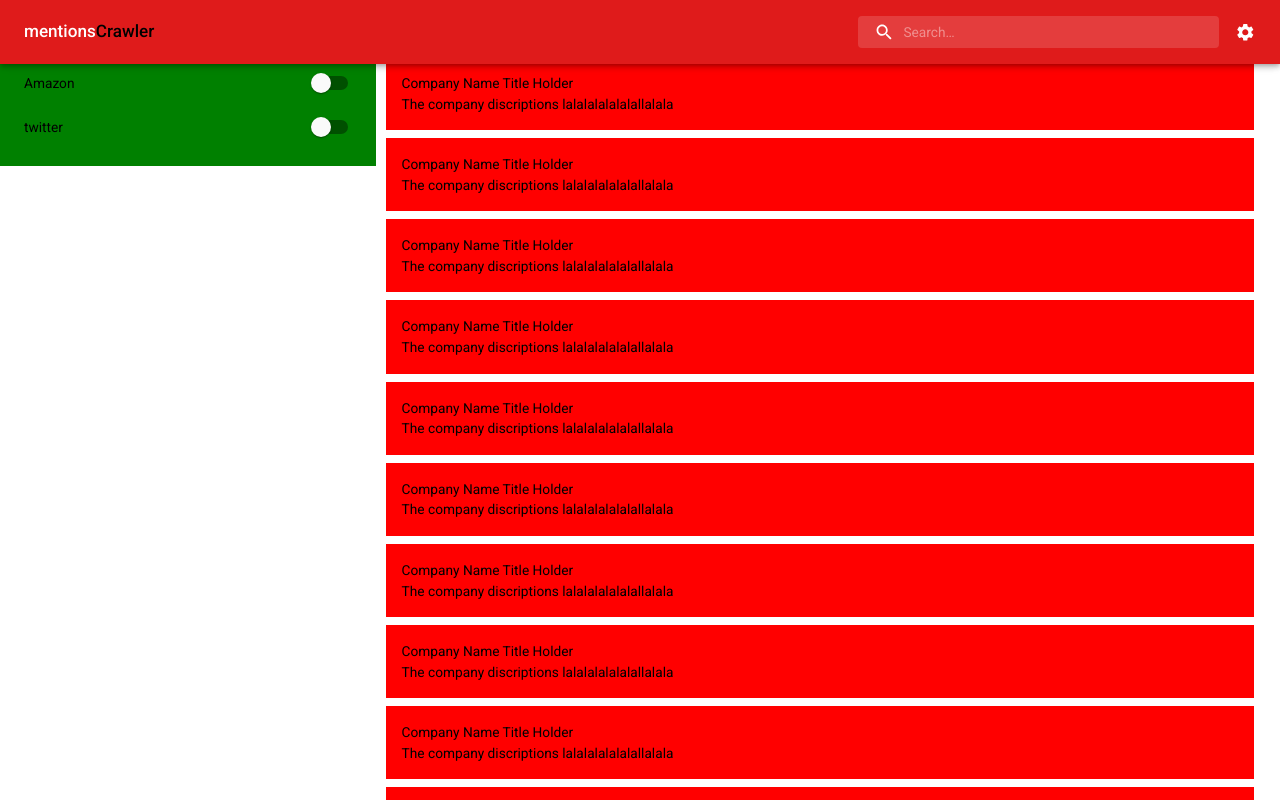
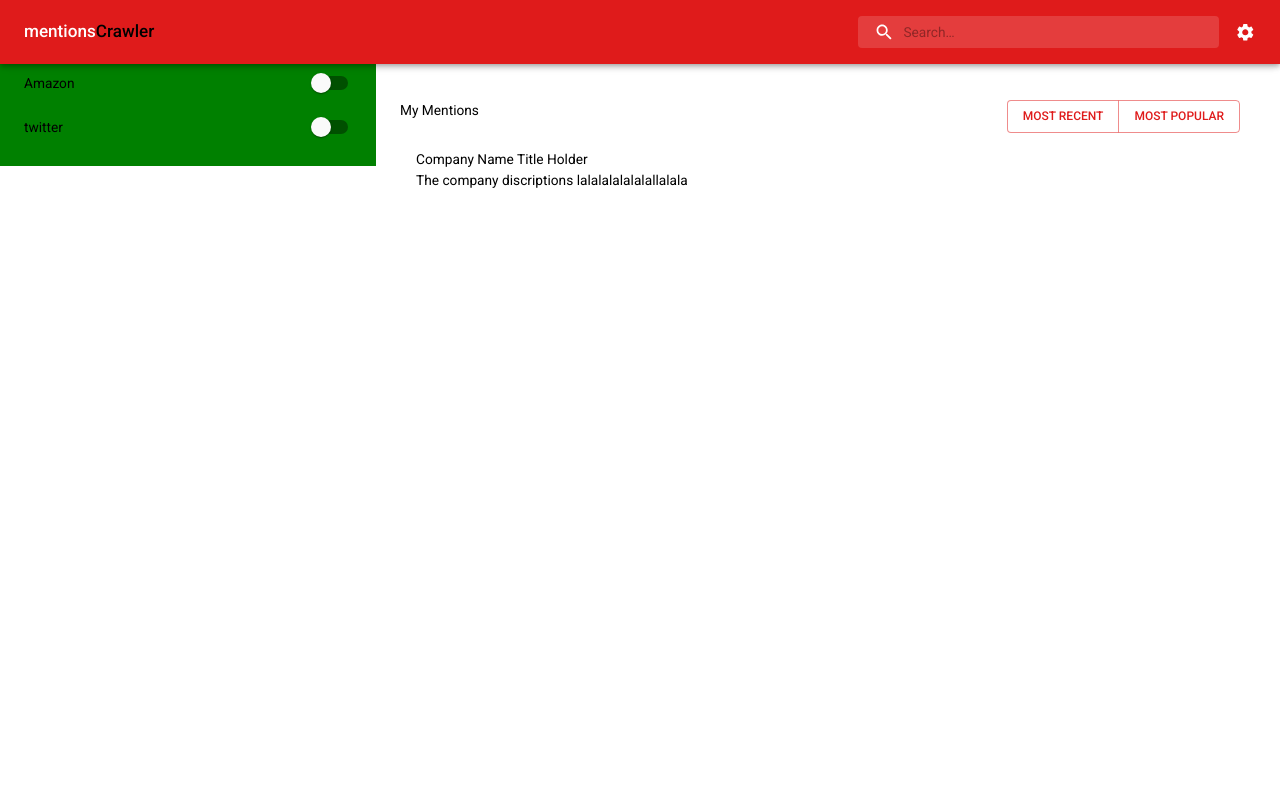
Before and after one commit to hatchways/team-banh-mi, a React (Create React App) app in the folder client/: page / in a window 1280 px wide. Shown: the top 800 px of the page. Built offline with nearby package versions, Linux system fonts and the light colour scheme.

Commit message:
movedCSSintoMakeStyle

```diff
--- a/client/src/pages/Dashboard.css
+++ /dev/null
@@ -1,39 +0,0 @@
-
-.screenContainer{
-    width:100%;
-    height: 90vh;
-    display: flex;
-
-}
-
-.mainScreen{
-
-    width:100%;
-    height: 90vh;
-    background-color:white;
-    flex-grow:1;
-}
-
-.content{
-    margin-left: 2vw;
-    margin-right: 2vw;
-    margin-top: 2vh;
-
-}
-.mainHeader{
-    display: flex;
-    justify-content: space-between;
-}
-.card{
-    background-color:red;
-    margin-top: 1vh;
-    margin-bottom: 1vh;
-}
-.navBar{
-    position: fixed;
-    top:0;
-}
-.sideBar{
-     position: fixed;
-    top:0;
-}
--- a/client/src/pages/Dashboard.js
+++ b/client/src/pages/Dashboard.js
@@ -4,36 +4,70 @@
 import Button from '@material-ui/core/Button';
 import ButtonGroup from '@material-ui/core/ButtonGroup';
 // CSS
-import './Dashboard.css'
-import { CardContent, Typography } from "@material-ui/core";
+
+import { CardContent, Typography} from "@material-ui/core";
+import { makeStyles} from '@material-ui/core/styles';
+
+const useStyles = makeStyles((theme) => ({
+   root: {
+     position: 'relative'
+  },
+  screenContainer: {
+     width: '100%',
+    height: '90vh',
+    display: 'flex',
+  },
+
+  mainScreen:{
+
+    width:'100%',
+    height: '90vh',
+    backgroundColor:'white',
+    flex: '1',
+  },
+  content: {
+    marginLeft: '40px',
+    marginRight: '40px',
+    marginTop: '100px',
+  },
+  mainHeader: {
+    display: 'flex',
+    justifyContent: 'space-between',
+  },
+  card:{
+    backgroundColor:'red',
+    marginTop: '1vh',
+    marginBottom: '1vh',
+
+  },
+  navBar:{
+    position: 'fixed',
+    top:'0',
+  },
+  sideBar:{
+    position: 'fixed',
+    top:'0',
+  }
+
+}));
 function DashBoard(){
+  const classes = useStyles();
   return (
-    <div>
-      <Navbar className="navBar"/>
-      <div className = "screenContainer">
-        <Sidebar className ="sideBar"/>
-        <div className = "mainScreen">
-            <div className = "content">
-              <div className = "mainHeader">
-              <Typography style={{backgroundColor:'white'}}>My Mentions</Typography>
+    <div  className={classes.root}>
+      <Navbar className={classes.navBar}/>
+      <div className = {classes.screenContainer}>
+        <Sidebar className ={classes.sideBar}/>
+        <div className = {classes.mainScreen}>
+            <div className = {classes.content}>
+              <div className = {classes.mainHeader}>
+              <Typography >My Mentions</Typography>
                 <ButtonGroup color = "primary" style={{backgroundColor:'white'}}>
                  <Button>Most recent</Button>
                  <Button>Most popular</Button>
                 </ButtonGroup>
               </div>
               <ResultCard/>
-              <ResultCard/>
-              <ResultCard/>
-              <ResultCard/>
-              <ResultCard/>
-              <ResultCard/>
-              <ResultCard/>
-              <ResultCard/>
-              <ResultCard/>
-              <ResultCard/>
-              <ResultCard/>
-              <ResultCard/>
-              <ResultCard/>
+
 
           </div>
         </div>
--- a/client/src/pages/navbar.js
+++ b/client/src/pages/navbar.js
@@ -7,8 +7,7 @@
 import SearchIcon from '@material-ui/icons/Search';
 const useStyles = makeStyles((theme) => ({
   root: {
-    flexGrow: 1,
-    position: 'stick',
+    flexGrow: 1
   },
 
   title: {
@@ -16,7 +15,7 @@
 
   },
   inputRoot: {
-    color: 'inherit',
+    color: 'Primary',
   },
   search: {
     position: 'relative',
```
